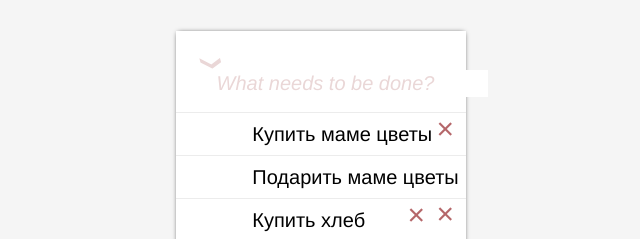
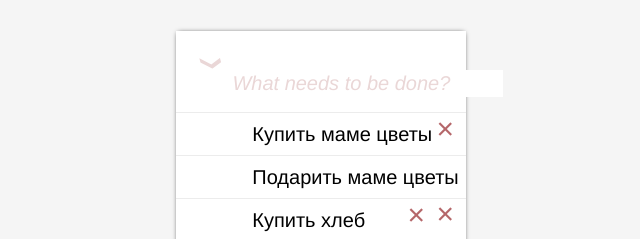
Before and after one commit to Nik603/Test, a plain HTML site: page index.html in a window 1280 px wide. Shown: the part 135-374 px from the top of the page, 319-959 px from the left. Drawn offline with Linux system fonts and the light colour scheme.

Commit message:
Update style.css

```diff
--- a/style.css
+++ b/style.css
@@ -35,7 +35,7 @@ body {
 .header-input {
 	color: #ead7d7;
 	font: inherit;
-	padding-left: 4%;
+	padding-left: 25px;
 	border: 1px solid transparent;
 	outline: none;
 }
```
